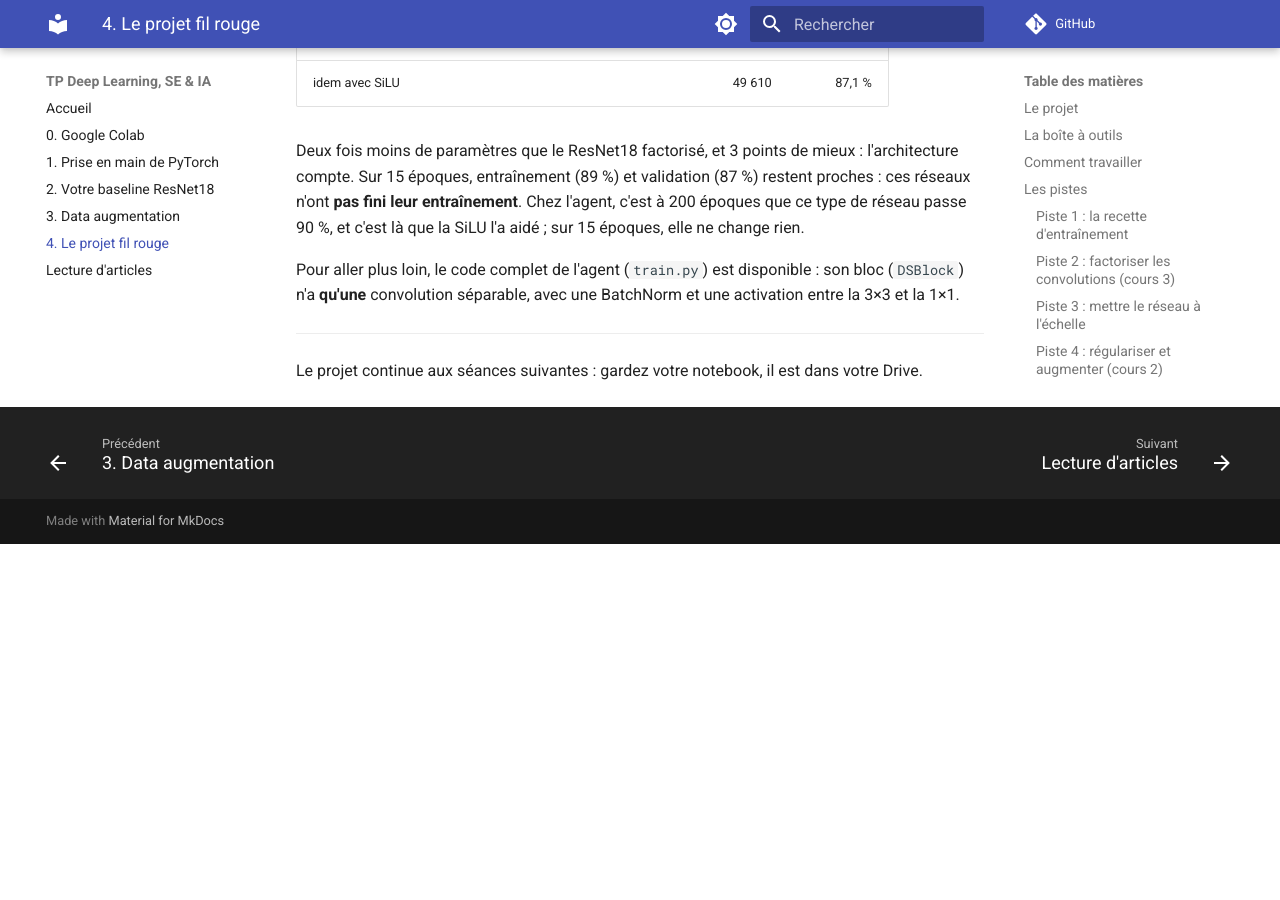
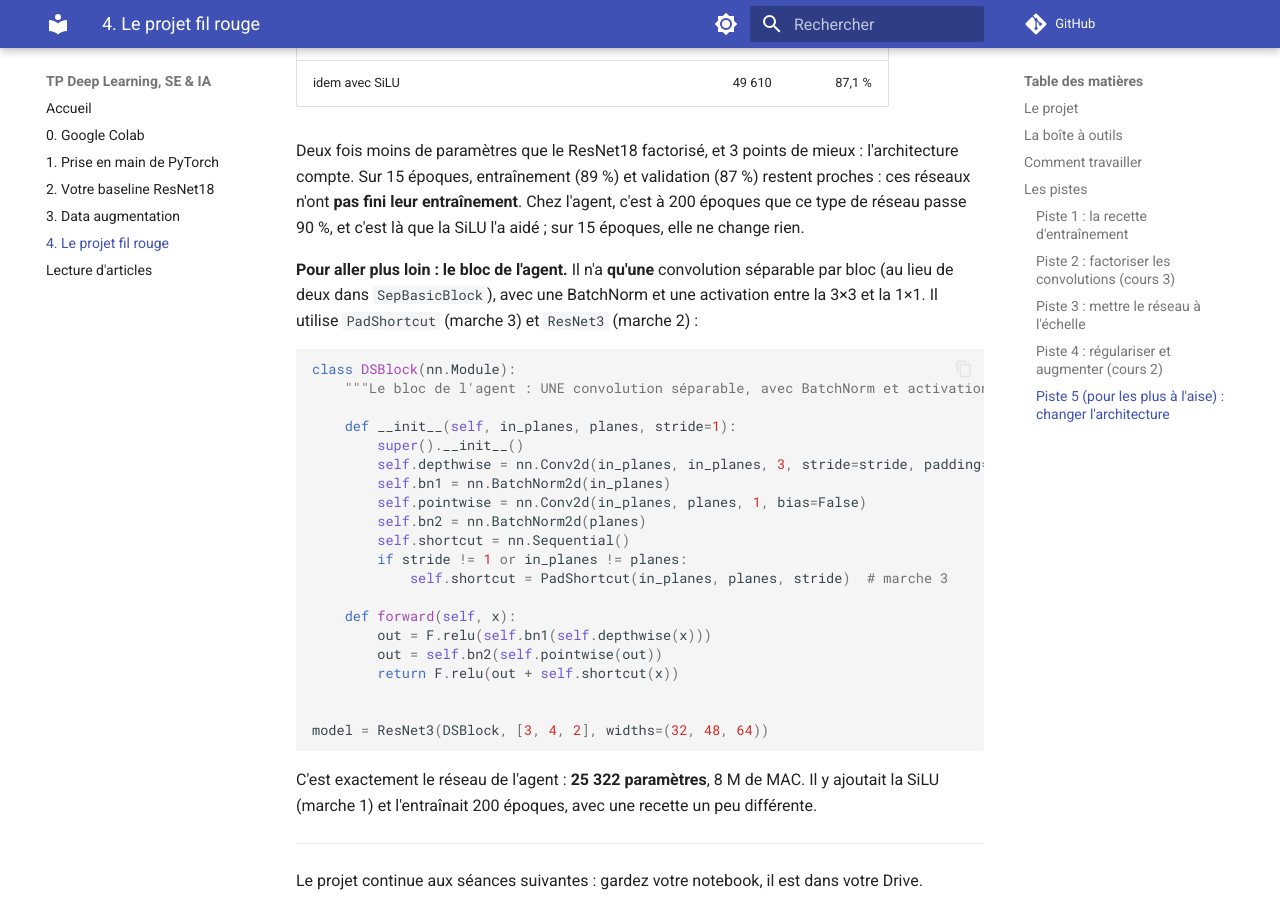
Before and after one commit to bonben/ensta-tp-deep-learning, an MkDocs documentation site: the page built from docs/04_fil_rouge.md, in a window 1280 px wide and 900 px high, scrolled down 6354 px. Built offline with MkDocs 1.6.1 and Material for MkDocs 9.7.7, drawn with Linux system fonts in a browser that asks for light colours; comment, search, counter and statistics services are not loaded; before the commit the page ends 6898 px from its top, so only the background shows below that.

Commit message:
Piste 5 : le bloc de l'agent en extrait de code, testé
Co-Authored-By: Claude Opus 5.5 <noreply@anthropic.com>

````diff
--- a/docs/04_fil_rouge.md
+++ b/docs/04_fil_rouge.md
@@ -274,9 +274,35 @@ compte. Sur 15 époques, entraînement (89 %) et validation (87 %) restent proch
 n'ont **pas fini leur entraînement**. Chez l'agent, c'est à 200 époques que ce type de réseau
 passe 90 %, et c'est là que la SiLU l'a aidé ; sur 15 époques, elle ne change rien.
 
-Pour aller plus loin, le code complet de l'agent (`train.py`) est disponible : son bloc
-(`DSBlock`) n'a **qu'une** convolution séparable, avec une BatchNorm et une activation entre la
-3×3 et la 1×1.
+**Pour aller plus loin : le bloc de l'agent.** Il n'a **qu'une** convolution séparable par
+bloc (au lieu de deux dans `SepBasicBlock`), avec une BatchNorm et une activation entre la 3×3
+et la 1×1. Il utilise `PadShortcut` (marche 3) et `ResNet3` (marche 2) :
+
+```python
+class DSBlock(nn.Module):
+    """Le bloc de l'agent : UNE convolution séparable, avec BatchNorm et activation entre la 3×3 et la 1×1."""
+
+    def __init__(self, in_planes, planes, stride=1):
+        super().__init__()
+        self.depthwise = nn.Conv2d(in_planes, in_planes, 3, stride=stride, padding=1, groups=in_planes, bias=False)
+        self.bn1 = nn.BatchNorm2d(in_planes)
+        self.pointwise = nn.Conv2d(in_planes, planes, 1, bias=False)
+        self.bn2 = nn.BatchNorm2d(planes)
+        self.shortcut = nn.Sequential()
+        if stride != 1 or in_planes != planes:
+            self.shortcut = PadShortcut(in_planes, planes, stride)  # marche 3
+
+    def forward(self, x):
+        out = F.relu(self.bn1(self.depthwise(x)))
+        out = self.bn2(self.pointwise(out))
+        return F.relu(out + self.shortcut(x))
+
+
+model = ResNet3(DSBlock, [3, 4, 2], widths=(32, 48, 64))
+```
+
+C'est exactement le réseau de l'agent : **25 322 paramètres**, 8 M de MAC. Il y ajoutait la
+SiLU (marche 1) et l'entraînait 200 époques, avec une recette un peu différente.
 
 ---
 
````
